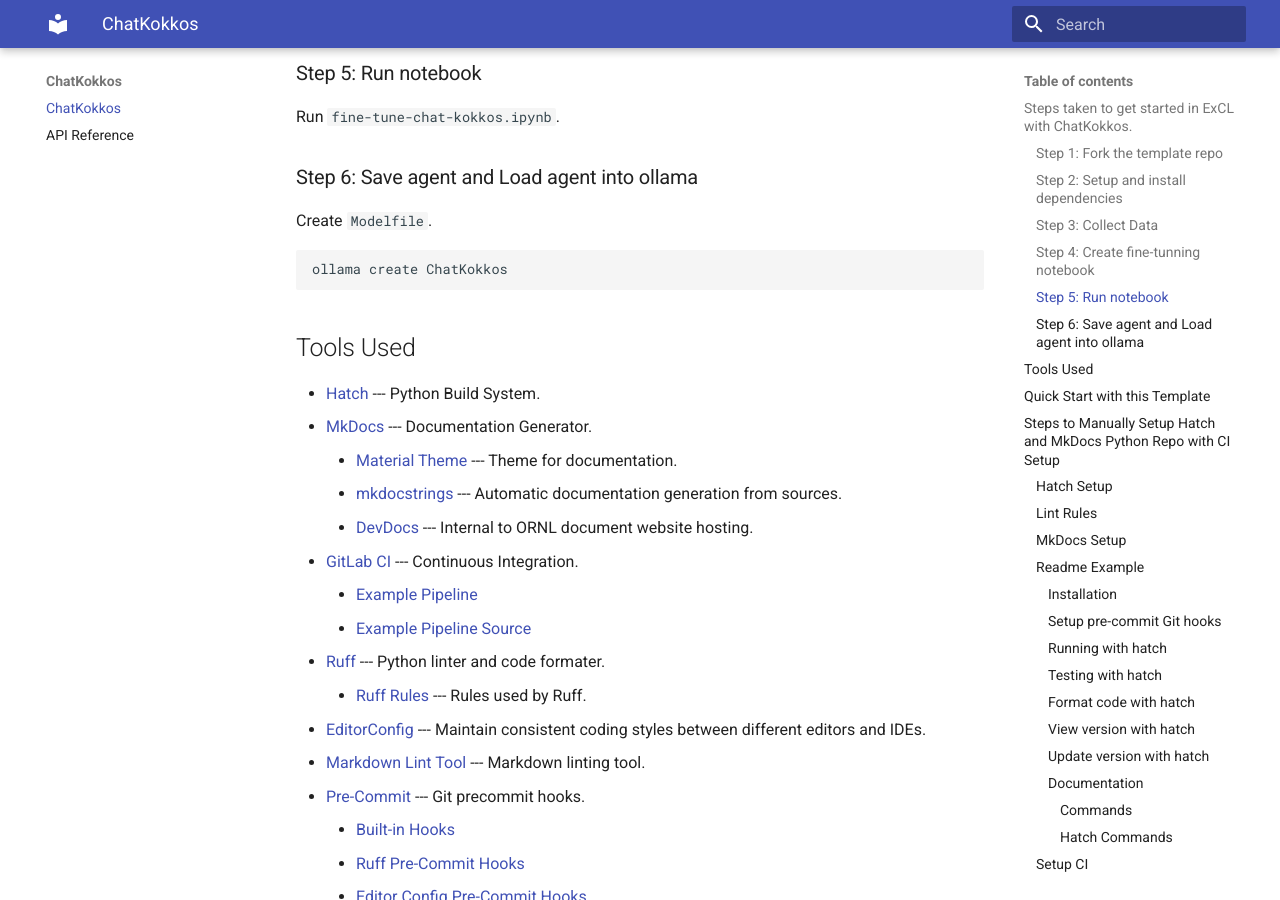
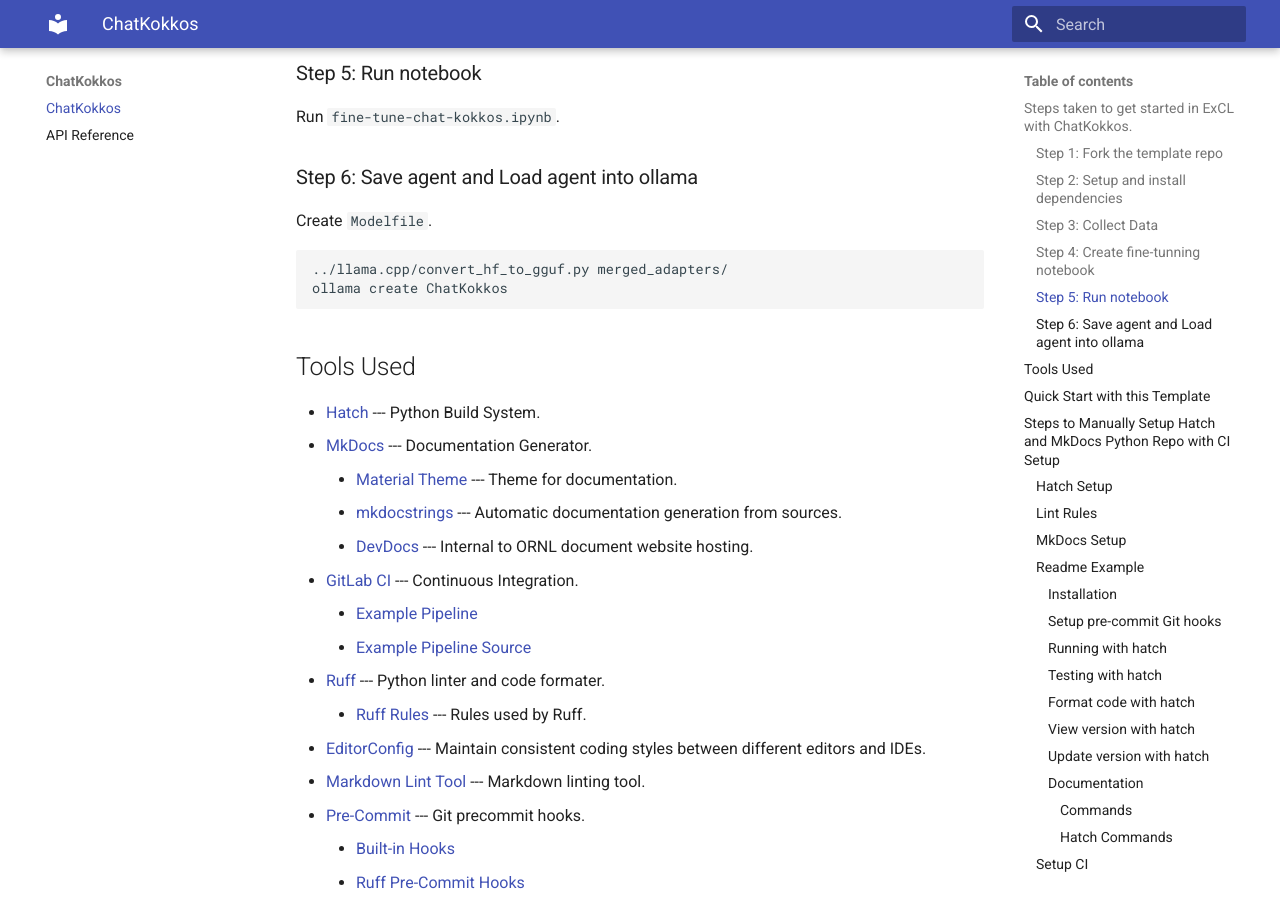
Before and after one commit to ORNL/ChatHPC-app, an MkDocs documentation site: the page built from docs/index.md, in a window 1280 px wide and 900 px high, scrolled down 1118 px. Built offline with MkDocs 1.6.1 and Material for MkDocs 9.7.7, drawn with Linux system fonts in a browser that asks for light colours.

Commit message:
Updated steps. Working with ollama and OpenWebUI.

````diff
--- a/docs/index.md
+++ b/docs/index.md
@@ -53,6 +53,7 @@
 Create `Modelfile`.
 
 ```bash
+../llama.cpp/convert_hf_to_gguf.py merged_adapters/
 ollama create ChatKokkos
 ```
 
````
Also changed, not shown: fine-tune-chat-kokkos.ipynb, 2 other files.
